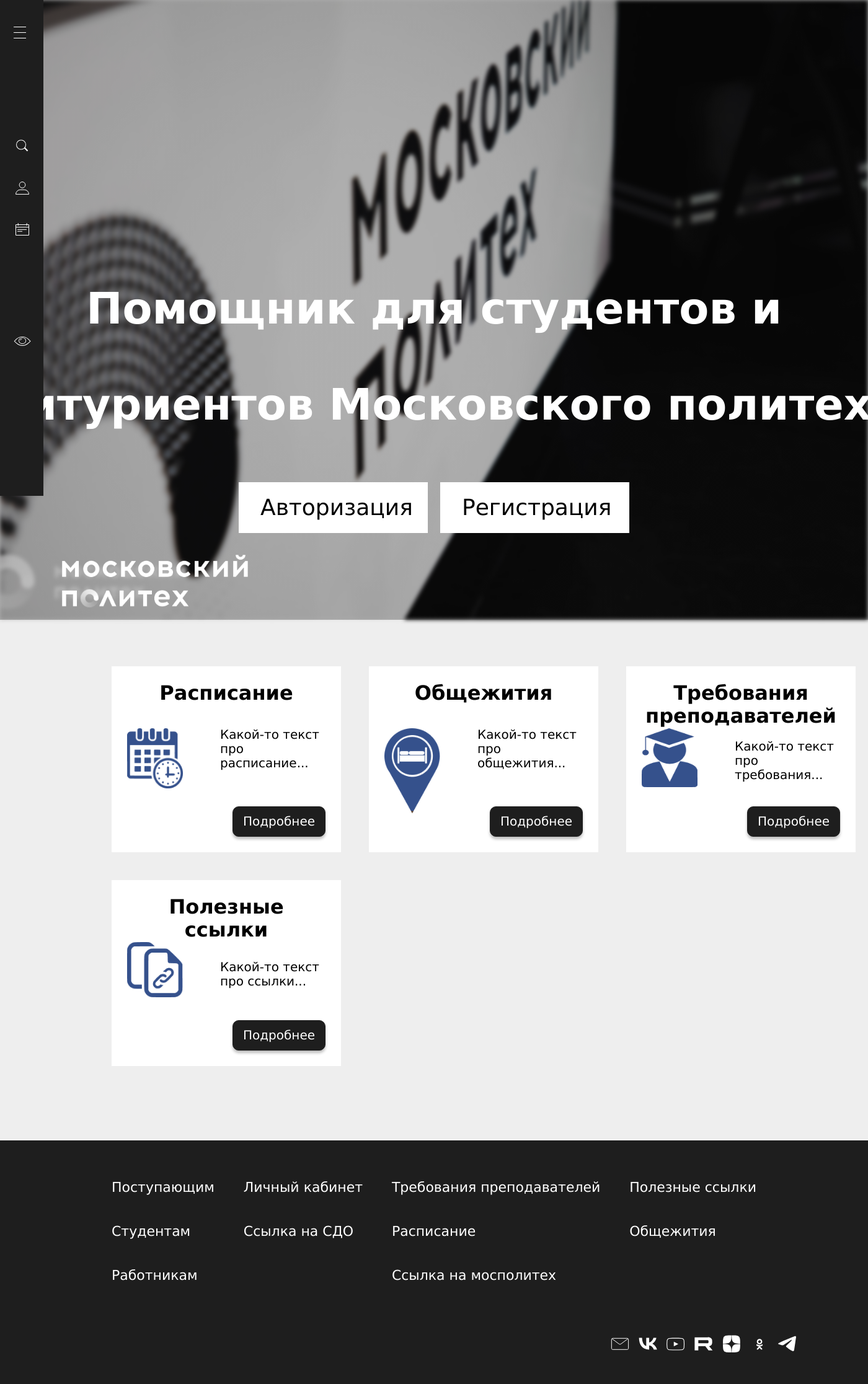
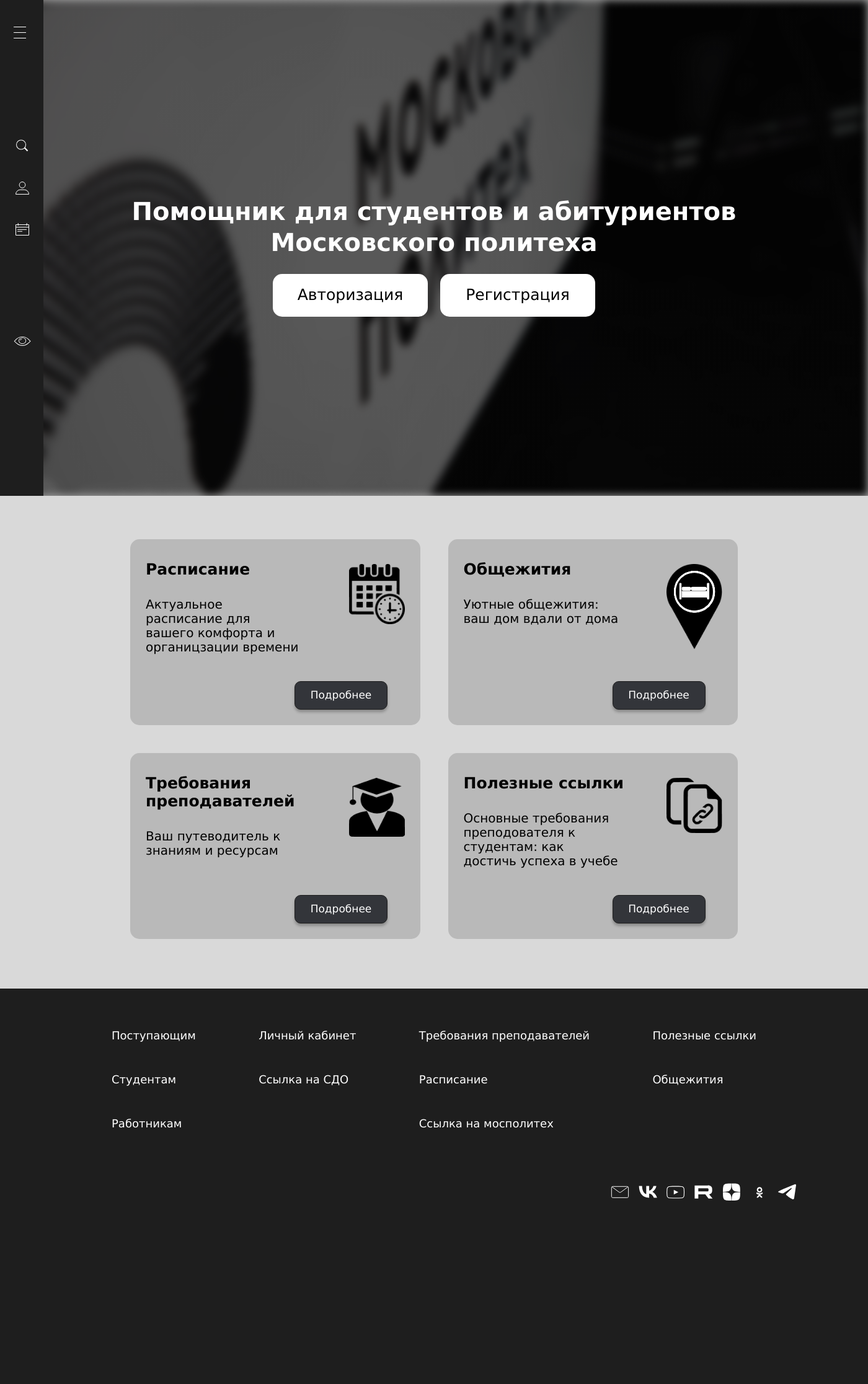
Before and after one commit to MrJayHey/studentguide2, a Django app: page / in a window 1400 px wide; the page is wider, and only the part inside the window is pictured. Shown: that part at 62% size. After the commit the page ends 1937 px from the top of that part, so only its background shows below. Run offline with Django 4.2, Linux system fonts and the light colour scheme.

Commit message:
Изменена главная страница

```diff
--- a/guide/static/css/footer/footer.css
+++ b/guide/static/css/footer/footer.css
@@ -29,7 +29,7 @@
 .footer__link {
     text-decoration: none;
     color: white;
-    font-size: 1.1em;
+    font-size: 0.9em;
     font-weight: 400;
     line-height: 34px;
 }
--- a/guide/static/css/header/header.css
+++ b/guide/static/css/header/header.css
@@ -5,8 +5,8 @@
     flex-direction: column;
     align-items: center;
     justify-content: center;
-    height: 1000px;
-    padding: 0 80px;
+    height: 100vh;
+    padding: 0 0px;
 }
 
 .header__background {
@@ -17,7 +17,7 @@
     top: 0;
     left: 0;
     z-index: -1;
-    filter: blur(3px);
+    filter: blur(7px) brightness(50%);
 }
 
 .header__logo {
@@ -186,8 +186,9 @@
     text-align: center;
     font-weight: 700;
     color: #FFFFFF;
-    font-size: 70px;
-    line-height: 155px;
+    font-size: 40px;
+    /*line-height: 50px;*/
+    line-height: 50px;
 }
 
 .header__links {
@@ -196,11 +197,12 @@
 }
 
 .header__link {
-    font-size: 36px;
+    font-size: 25px;
     background: white;
     padding: 20px 35px;
-    width: 305px;
+    width: 250px;
     transition: 0.5s;
+    border-radius: 15px;
 }
 
 .header__link:hover {
@@ -253,7 +255,7 @@
 
 @media (max-height: 892px) {
     .header__wrapper {
-        padding-top: 234px;
+        padding-top: 0vh;
     }
 
     .header__navbar-list {
--- a/guide/static/css/main/sections/pages.css
+++ b/guide/static/css/main/sections/pages.css
@@ -1,55 +1,59 @@
 .pages {
-	padding: 75px 80px 120px 80px;
-	max-width: 1200px;
+	padding: 70px 15vw 80px 15vw;
+	max-width: 100%;
 	width: 100%;
 	margin: 0 auto;
+	background-color: #D9D9D9;
 }
 
 .pages__list {
 	width: 100%;
 	display: grid;
-	grid-template-columns: repeat(3, 1fr);
+	grid-template-columns: repeat(2, 1fr);
 	gap: 45px;
 	list-style: none;
 }
 
 .page {
 	position: relative;
-	background: white;
+	background: #B9B9B9;
 	padding: 25px;
 	height: 300px;
 	display: flex;
 	flex-direction: column;
 	justify-content: space-between;
+	border-radius: 15px;
 }
 
 .page__heading {
-	font-size: 32px;
-	text-align: center;
+	font-size: 25px;
+	text-align: left;
+	margin-top: 10px;
 }
 
 .page__icon {
 	width: 90px;
 	position: absolute;
-	top: 100px;
-	left: 25px;
+	top: 40px;
+	right: 25px;
+	filter: grayscale(1) contrast(3);
 }
 
 .page__text {
-	max-width: 230px;
-	margin-left: 150px;
-	margin-bottom: 20px;
+	max-width: 250px;
+	margin-top: 30px;
+	text-align: left;
 }
 
 .page__button {
-	font-size: 20px;
-	background: #1E1E1E;
+	font-size: 17px;
+	background: #33353A;
 	border: 1px solid #1E1E1E;
 	box-shadow: 0px 4px 4px rgba(0, 0, 0, 0.25);
 	border-radius: 10px;
 	color: white;
 	padding: 12px;
-	margin-left: 170px;
+	margin-left: 240px;
 	width: 150px;
 	cursor: pointer;
 	text-align: center;
--- a/guide/templates/main.html
+++ b/guide/templates/main.html
@@ -103,7 +103,7 @@
         <div class="header__wrapper">
             <div class="header__title">
                 <h1 class="header__title-text">
-                    Помощник для студентов и <br> абитуриентов Московского политеха
+                    Помощник для студентов и абитуриентов <br> Московского политеха
                 </h1>
             </div>
             <div class="header__links">
@@ -120,35 +120,41 @@
 
             </div>
         </div>
-
-        <img src="{% static 'img/mainpage_polytech-logo.png' %}" alt="" class="header__logo">
     </header>
 
     <main>
         <section class="pages">
             <ul class="pages__list">
-                <li class="pages__item page">
+                <li class="page">
+                    <div>
                         <h2 class="page__heading">Расписание</h2>
                         <img src="{% static 'img/calendar.png' %}" alt="" class="page__icon">
-                    <p class="page__text">Какой-то текст про расписание...</p>
+                        <p class="page__text">Актуальное расписание для вашего комфорта и органицзации времени</p>
+                    </div>
                     <a href="{% url 'rasp' %}" class="page__button">Подробнее</a>
                 </li>
-                <li class="pages__item page">
+                <li class="page">
+                    <div>
                         <h2 class="page__heading">Общежития</h2>
                         <img src="{% static 'img/dormitories.png' %}" alt="" class="page__icon">
-                    <p class="page__text">Какой-то текст про общежития...</p>
+                        <p class="page__text">Уютные общежития: ваш дом вдали от дома</p>
+                    </div>
                     <a href="{% url 'hostels' %}" class="page__button">Подробнее</a>
                 </li>
-                <li class="pages__item page">
+                <li class="page">
+                    <div>
                         <h2 class="page__heading">Требования преподавателей</h2>
                         <img src="{% static 'img/teacher.png' %}" alt="" class="page__icon">
-                    <p class="page__text">Какой-то текст про требования...</p>
+                        <p class="page__text">Ваш путеводитель к знаниям и ресурсам</p>
+                    </div>
                     <a href="{% url 'teachers' %}" class="page__button">Подробнее</a>
                 </li>
-                <li class="pages__item page">
+                <li class="page">
+                    <div>
                         <h2 class="page__heading">Полезные ссылки</h2>
                         <img src="{% static 'img/links.png' %}" alt="" class="page__icon">
-                    <p class="page__text">Какой-то текст про ссылки...</p>
+                        <p class="page__text">Основные требования преподователя к студентам: как достичь успеха в учебе</p>
+                    </div>
                     <a href="{% url 'links' %}" class="page__button">Подробнее</a>
                 </li>
             </ul>
```
Lines whose indentation alone changed are shown as unchanged.
